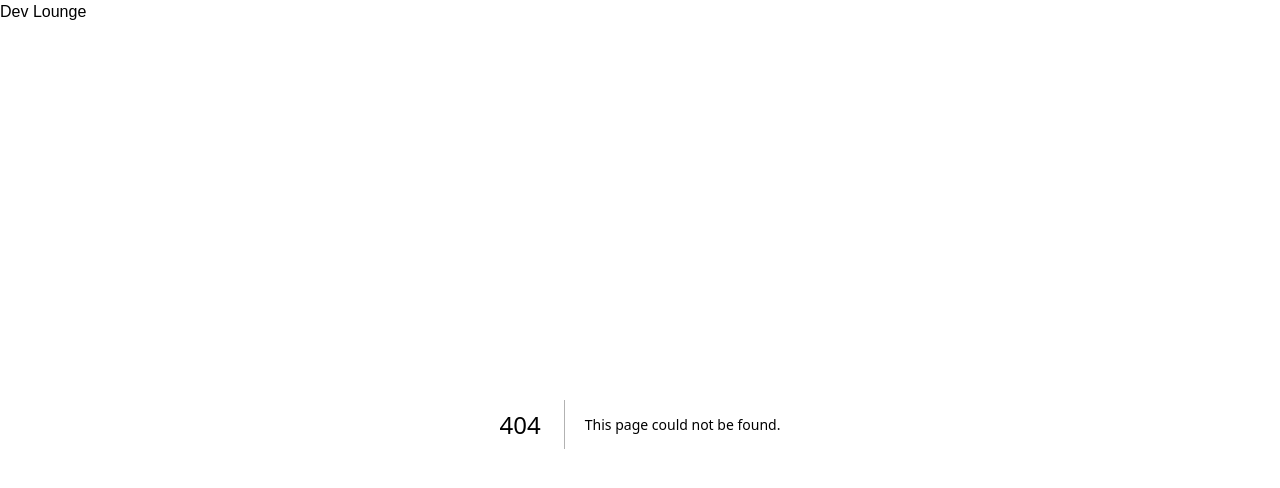
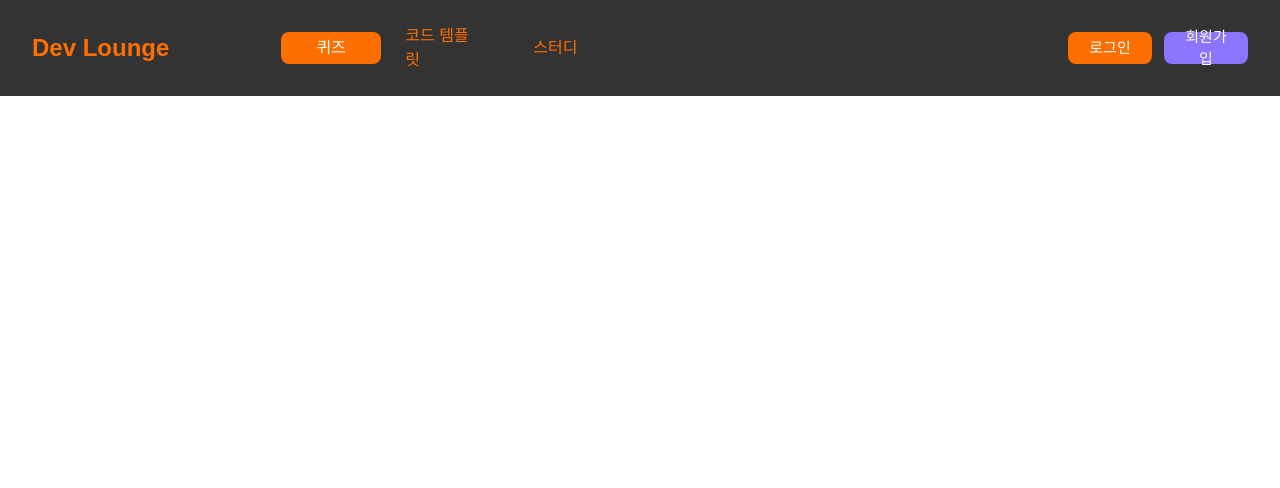
Before and after one commit to BrightJun96/FE_jjalseu_playground, a Next.js app: page /quiz in a window 1280 px wide. Before the commit this address had no page. Shown: the top 488 px of the page. Built offline with nearby package versions, Linux system fonts and the light colour scheme.

Commit message:
- 레이아웃 > 헤더 - tailwind.config.ts > color,fontsize setting - 버튼 컴포넌트

```diff
--- /dev/null
+++ b/app/_components/button/primaryButton.tsx
@@ -0,0 +1,45 @@
+"use client"
+
+import React from 'react';
+
+/**
+ * 공통 버튼
+ */
+
+interface IPrimaryButtonProps {
+    text: string;
+    onClick?: () => void;
+    className?: string;
+    type?: "button" | "submit" | "reset";
+    disabled?: boolean;
+    color: "primary" |'primarySecondary'//| "assistive" | "darkAssistive" | "alert"|"dark" | "whiteSub"|"alternative"|"border";
+}
+
+const PrimaryButton = ({text,onClick,className,disabled,color}:IPrimaryButtonProps) => {
+
+    const colors = {
+        primary:
+            "bg-primary-normal text-white hover:bg-primary-dark",
+        primarySecondary: "bg-primary-secondary-normal text-white hover:bg-primary-secondary-dark",
+        // assistive: "bg-achromatic-assistive text-achromatic-white ",
+        // darkAssistive:
+        //     "bg-achromatic-darkAssistive text-achromatic-alternative  hover:text-achromatic-white",
+        // alert:
+        //     "bg-alert-normal text-achromatic-white",
+        // dark:"bg-achromatic-dark text-achromatic-white ",
+        // whiteSub:"bg-achromatic-whiteSub text-achromatic-assistive",
+        // alternative:"bg-achromatic-alternative text-achromatic-darkAssistive",
+        // border:"border-[1px] border-achromatic-alternative text-achromatic-dark"
+    };
+    return (
+        <button
+            className={`${colors[color]} rounded-[8px] px-[16px] text-menu flex justify-center items-center w-[84px] h-[32px] ${className}`}
+            onClick={onClick}
+            disabled={disabled}
+        >
+            <span>{text}</span>
+        </button>
+    );
+};
+
+export default PrimaryButton;
--- a/app/_layout/header.tsx
+++ b/app/_layout/header.tsx
@@ -1,12 +1,67 @@
+"use client"
+
 import React from 'react';
+import Link from "next/link";
+import {usePathname} from "next/navigation";
+import PrimaryButton from "@/app/_components/button/primaryButton";
 
 /**
  * 헤더
  */
 const Header = () => {
+    const pathname = usePathname();
+
+
+    // 네비게이션 메뉴
+    const NAVMENU = [
+        {
+            title: "퀴즈",
+            link: "quiz",
+        },
+        {
+            title: "코드 템플릿",
+            link: "codeTemplate",
+        },
+        {
+            title: "스터디",
+            link: "study",
+        },
+    ]
+
+
+    // 현재 페이지에 맞는 클래스명
+    function getActiveClass(link:string){
+        if(pathname===`/${link}`){
+            return "bg-primary-normal text-white hover:bg-primary-dark "
+        }
+    }
     return (
-        <header>
-            <h1>Dev Lounge</h1>
+        <header className={"w-full h-[96px] bg-background flex justify-between items-center px-[32px]"}>
+            {/*로고,메뉴*/}
+            <div className={"flex gap-28 items-center"}>
+                <Link href={"/"}>
+                <h1 className={"text-primary-normal text-title1"}>Dev Lounge</h1>
+                </Link>
+                <nav>
+                    <ul className={"flex gap-3 text-title3Normal text-primary-normal"}>
+                        {NAVMENU.map((item, index) => (
+                            <li key={index} className={`cursor-pointer px-[12px] flex justify-center items-center w-[100px]  h-[32px] rounded-[8px] hover:bg-primary-dark hover:text-white ${getActiveClass(item.link)}`}>
+                                <Link href={`/${item.link}`}>{item.title}</Link>
+                            </li>
+                        ))}
+                    </ul>
+                </nav>
+            </div>
+            {/* 로그인,회원가입 & 프로필 */}
+            <div className={"flex gap-3 items-center"}>
+                <Link href={"/login"}>
+                    <PrimaryButton text={"로그인"} color={"primary"} />
+                </Link>
+                <Link href={"/signup"}>
+                    <PrimaryButton text={"회원가입"} color={"primarySecondary"} />
+                </Link>
+
+            </div>
         </header>
     );
 };
--- /dev/null
+++ b/app/codeTemplate/page.tsx
@@ -0,0 +1,11 @@
+import React from 'react';
+
+const Page = async () => {
+    return (
+        <div>
+
+        </div>
+    );
+};
+
+export default Page;
--- a/app/globals.css
+++ b/app/globals.css
@@ -13,7 +13,9 @@
     --foreground: #ededed;
   }
 }
-
+* {
+  transition: all 0.3s ease-in-out;
+}
 body {
   color: var(--foreground);
   background: var(--background);
--- a/app/page.tsx
+++ b/app/page.tsx
@@ -37,7 +37,7 @@ export default function Home() {
               width={20}
               height={20}
             />
-            Deploy now
+            Deploy
           </a>
           <a
             className="rounded-full border border-solid border-black/[.08] dark:border-white/[.145] transition-colors flex items-center justify-center hover:bg-[#f2f2f2] dark:hover:bg-[#1a1a1a] hover:border-transparent text-sm sm:text-base h-10 sm:h-12 px-4 sm:px-5 sm:min-w-44"
@@ -93,7 +93,7 @@ export default function Home() {
             width={16}
             height={16}
           />
-          Go to nextjs.org →
+          {/*Go to nextjs.org →*/}
         </a>
       </footer>
     </div>
--- /dev/null
+++ b/app/quiz/page.tsx
@@ -0,0 +1,11 @@
+import React from 'react';
+
+const Page = async () => {
+    return (
+        <div>
+
+        </div>
+    );
+};
+
+export default Page;
--- /dev/null
+++ b/app/study/page.tsx
@@ -0,0 +1,11 @@
+import React from 'react';
+
+const Page = async () => {
+    return (
+        <div>
+
+        </div>
+    );
+};
+
+export default Page;
--- a/tailwind.config.ts
+++ b/tailwind.config.ts
@@ -9,9 +9,98 @@ const config: Config = {
   theme: {
     extend: {
       colors: {
-        background: "var(--background)",
+        background: "#333333",
         foreground: "var(--foreground)",
+        primary:{
+          // PRIMARY
+          normal:"#FF6F00",
+          light:"#FF8C33",
+          dark:"#E65A00",
+          // SECONDARY
+          secondary:{
+            normal:"#8A75FF",
+            light:"#B7A3FF",
+            dark:"#5F4DFF",
+          }
+        },
+        white:"#FFFFFF",
       },
+      fontSize: {
+        headline1:[
+          "72px",
+          {
+            fontWeight:"600"
+          },
+        ],
+        headline2:[
+          "56px",
+          {
+            fontWeight:"600"
+          },
+        ],
+
+        headline3:[
+          "32px",
+          {
+            fontWeight:"600"
+          },
+        ],
+        title1:[
+          "24px",
+          {
+            fontWeight:"600"
+          },
+        ],
+        title2Bold:[
+          "18px",
+          {
+            fontWeight:"600"
+          },
+        ],
+        title2Normal:[
+          "18px",
+          {
+            fontWeight:"500"
+          },
+        ],
+        title3Bold:[
+          "16px",
+          {
+            fontWeight:"600"
+          },
+        ],
+        title3Normal:[
+          "16px",
+          {
+            fontWeight:"400"
+          },
+        ],
+        menu:[
+          "15px",
+          {
+            fontWeight:"500"
+          },
+        ],
+        label1:[
+          "13px",
+          {
+            fontWeight:"500"
+          },
+        ],
+        label2:[
+          "12px",
+          {
+            fontWeight:"400"
+          },
+        ],
+        body:[
+          "14px",
+          {
+            fontWeight:"400"
+          },
+        ]
+      },
+
     },
   },
   plugins: [],
```
